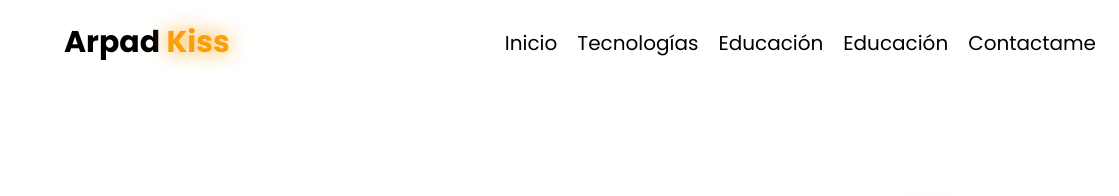
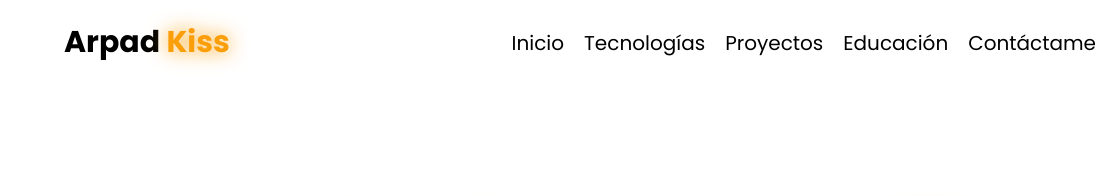
Before and after one commit to exluyt/Porfolio, a plain HTML site: page index.html in a window 1280 px wide. Shown: the top 196 px of the page, 0-1119 px from the left. Drawn offline with Linux system fonts and the light colour scheme.

Commit message:
Correción nav y tildes en html  y json

```diff
--- a/index.html
+++ b/index.html
@@ -24,14 +24,14 @@
                 <li><a id="navbar-technologies" href="#technologies">
                         <p><span>Tecnologías</span></p>
                     </a></li>
-                <li><a id="navbar-pro" href="#education">
-                        <p><span>Educación</span></p>
+                <li><a id="navbar-projects" href="#projects">
+                        <p><span>Proyectos</span></p>
                     </a></li>
                 <li><a id="navbar-education" href="#education">
                         <p><span>Educación</span></p>
                     </a></li>
                 <li><a id="navbar-contact" href="#contact">
-                        <p><span>Contactame</span></p>
+                        <p><span>Contáctame</span></p>
                     </a></li>
                 <li data-language="es">
                     <img src="img/es.svg" alt="Bandera de España" title="ESPAÑOL" class="flags" data-language="es"
@@ -71,7 +71,7 @@
                             <button class="button" id="hero-resume">CV</button>
                         </a>
                         <a href="#contact">
-                            <button class="button" id="hero-contact">Contactame</button>
+                            <button class="button" id="hero-contact">Contáctame</button>
                         </a>
                     </article>
                 </article>
@@ -208,11 +208,11 @@
 
         <section>
             <section class="contact" id="contact">
-                <h2 id="contact-title">Contacta<span>Me</span></h2>
+                <h2 id="contact-title">Contácta<span>Me</span></h2>
 
                 <article class="contact_container">
                     <article class="contact_detail">
-                        <h3>Contactame</h3>
+                        <h3>Contáctame</h3>
                         <h4 id="contact-description">Si tienes alguna duda y/o quieres que forme parte de tu equipo ,
                             puedes
                             rellenar el
@@ -266,7 +266,7 @@
                 <p>Educación</p>
             </a>
             <a href="#contact">
-                <p>Contactme</p>
+                <p>Contáctme</p>
             </a>
         </section>
         <p id="footer-createdBy"><span>Sitio</span> creado por <span>Arpad Kiss</span></p>
--- a/languages/es.json
+++ b/languages/es.json
@@ -3,14 +3,14 @@
         "home": "Inicio",
         "education": "Educación",
         "technologies": "Tecnologías",
-        "contact": "Contactame"
+        "contact": "Contáctame"
     },
     "hero": {
         "hello": "¡Hola, soy",
         "typed":"Soy",
         "description": "Soy un programador con conocimientos en diseño web y desarrollo de aplicaciones. Además, apunto hacia nuevos horizontes como la programación de videojuegos.",
         "resume": "CV",
-        "contact": "Contactame"
+        "contact": "Contáctame"
     },
     "education": {
         "title": "Educación",
@@ -40,7 +40,7 @@
         "tools": "HERRAMIENTAS"
     },
     "contact": {
-        "title": "Contacta",
+        "title": "Contácta",
         "me": "Me",
         "description": "Si tienes alguna duda y/o quieres que forme parte de tu equipo , puedes rellenar el formulario o contactar a través de estos medios:",
         "form": {
```
